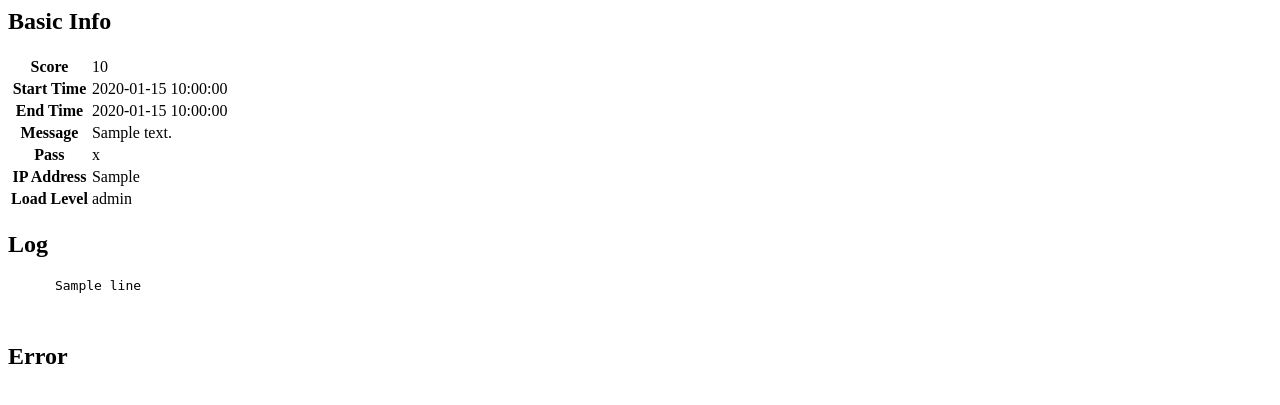
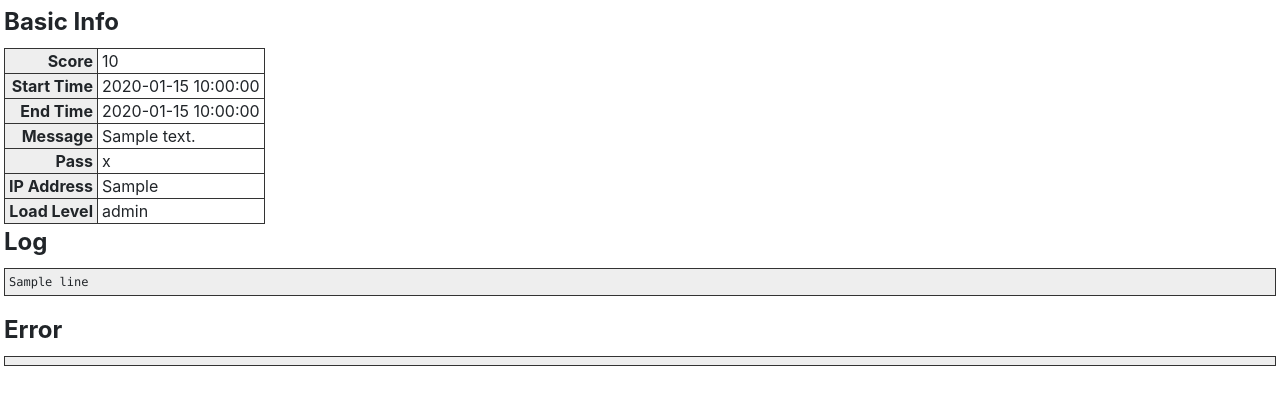
Before and after one commit to hirosuzuki/isucon7-bench, a Flask app: template templates/result.html in a window 1280 px wide. Shown: the top 405 px of the page. Run offline with Flask 2, Linux system fonts and the light colour scheme; the template is opened without the code that fills it: most values are stand-ins (such as "Sample title", 1, 10 or a date in 2020); some libraries are stand-ins or nearby versions.

Commit message:
結果画面のデザイン改善

```diff
--- a/static/css/common.css
+++ b/static/css/common.css
@@ -52,3 +52,28 @@
 .task-score {
     text-align: right;
 }
+
+div.results {
+    padding: 4px;
+}
+
+table.basic-info {
+    border: 1px solid #333;
+}
+
+table.basic-info th, table.basic-info td {
+    padding: 2px 4px;
+    border: 1px solid #333;
+}
+
+table.basic-info th {
+    text-align: right;
+    background: #eee;
+}
+
+pre.log {
+    font-size: 0.75rem;
+    padding: 4px;
+    border: 1px solid #333;
+    background: #eee;
+}
--- a/templates/result.html
+++ b/templates/result.html
@@ -1,9 +1,12 @@
 <html>
   <head>
+    <link rel="stylesheet" type="text/css" href="/static/css/bootstrap-reboot.css">
+    <link rel="stylesheet" type="text/css" href="/static/css/common.css">
   </head>
   <body>
+    <div class="results">
     <h2>Basic Info</h2>
-    <table>
+    <table class="basic-info">
       <tr>
         <th>Score</th><td>{{ result.score }}</td>
       </tr>
@@ -27,16 +30,17 @@
       </tr>
     </table>
     <h2>Log</h2>
-    <pre>
-      {% for line in result.log %}
-      {{- line }}
-      {% endfor %}
+    <pre class="log">
+{%- for line in result.log -%}
+{{ line }}
+{% endfor -%}
     </pre>
     <h2>Error</h2>
-    <pre>
-      {% for line in result.error %}
-      {{- line }}
-      {% endfor %}
+    <pre class="log">
+{%- for line in result.error -%}
+{{ line }}
+{% endfor -%}
     </pre>
+    </div>
   </body>
 </html>
```
